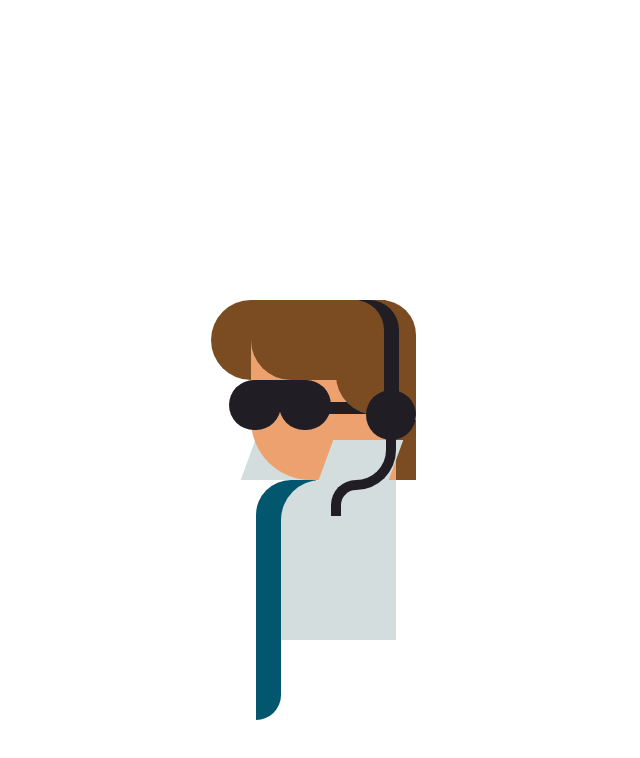
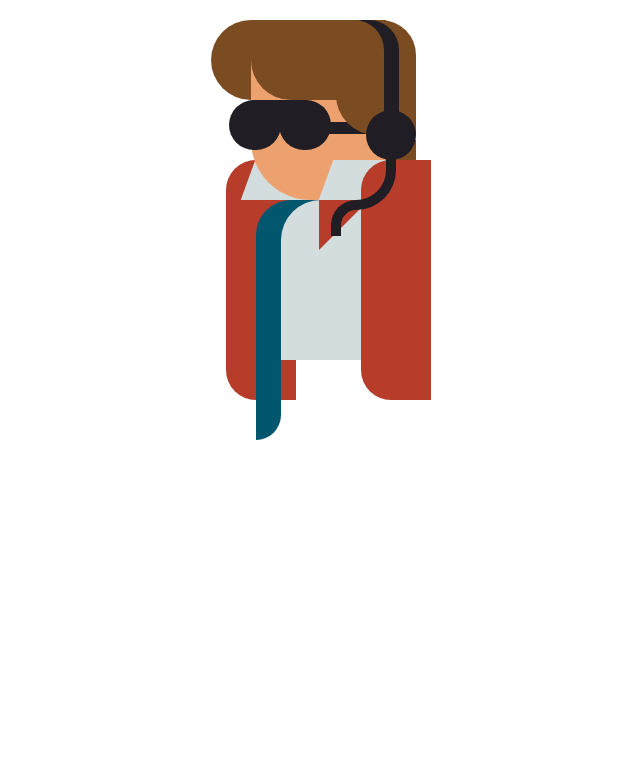
Before and after one commit to PikyR/McFly, a plain HTML site: page index.html in a window 1280 px wide. Shown: the whole page, without its empty margins (314-954 px from the left). Drawn offline with Linux system fonts and the light colour scheme.

Commit message:
Ended red jacket

```diff
--- a/sass/styles.scss
+++ b/sass/styles.scss
@@ -20,11 +20,12 @@ $shoes: #deecef;
   width: 100%;
   height: 100vh;
   display: grid;
-  place-content: center;
+  justify-content: center;
 }
 
 .mcFly {
   position: relative;
+  margin-top: 40px;
 }
 
 .head {
@@ -109,7 +110,7 @@ $shoes: #deecef;
   }
 }
 .headphones {
-  z-index: 15;
+  z-index: 20;
   width: 50px;
   height: 50px;
   background-color: $black;
@@ -202,7 +203,7 @@ $shoes: #deecef;
 }
 .jacket{
   z-index: -5;
-  width: 60px;
+  width: 65px;
   height: 160px;
   background-color: $jacket-primary;
   border-top-left-radius: 35px;
@@ -218,3 +219,36 @@ $shoes: #deecef;
     bottom: -80px;
   }
 }
+.red-jacket {
+  width: 70px;
+  height: 240px;
+  background-color: $red;
+  border-top-left-radius: 30px;
+  border-bottom-left-radius: 30px;
+  position: absolute;
+  right: -30px;
+  top: 120px;
+
+  &::before {
+    content: "";
+    z-index: -20;
+    width: 70px;
+    height: 240px;
+    background-color: $red;
+    border-top-left-radius: 30px;
+    border-bottom-left-radius: 30px;
+    position: absolute;
+    left: -135px;
+  }
+  &::after {
+    content: "";
+    width: 0;
+    height: 0;
+    border-left: solid 50px $red;
+    border-bottom: solid 50px transparent;
+
+    position: absolute;
+    top: 40px;
+    left: -42px;
+  }
+}
```
Also changed, not shown: css/styles.css, 2 other files.
